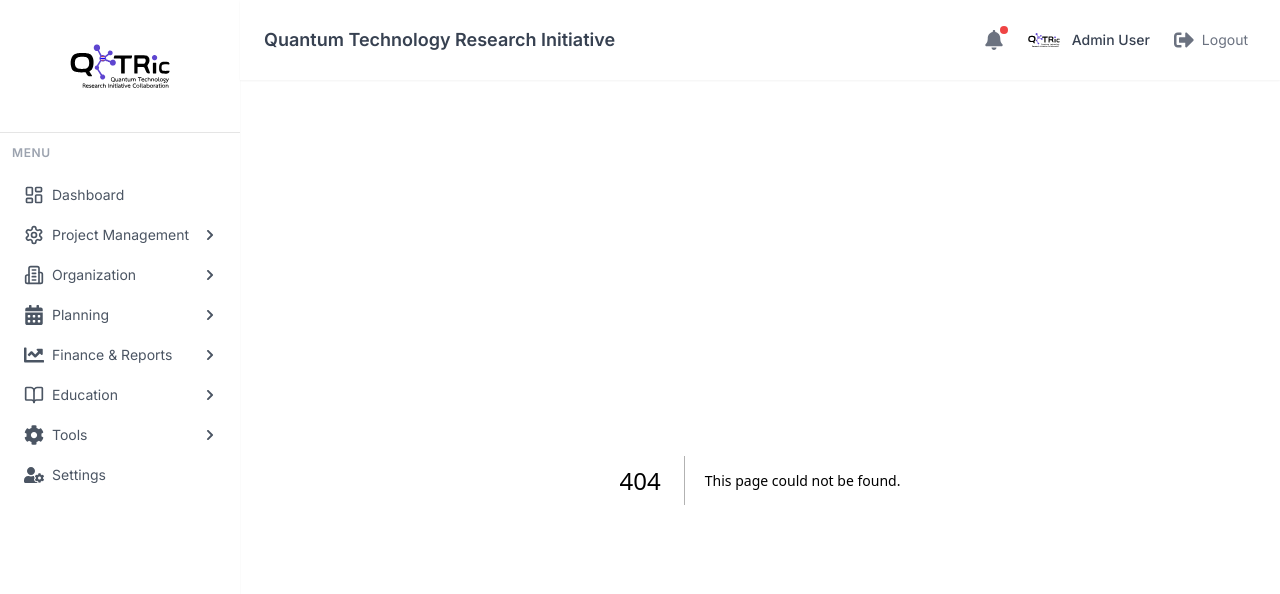
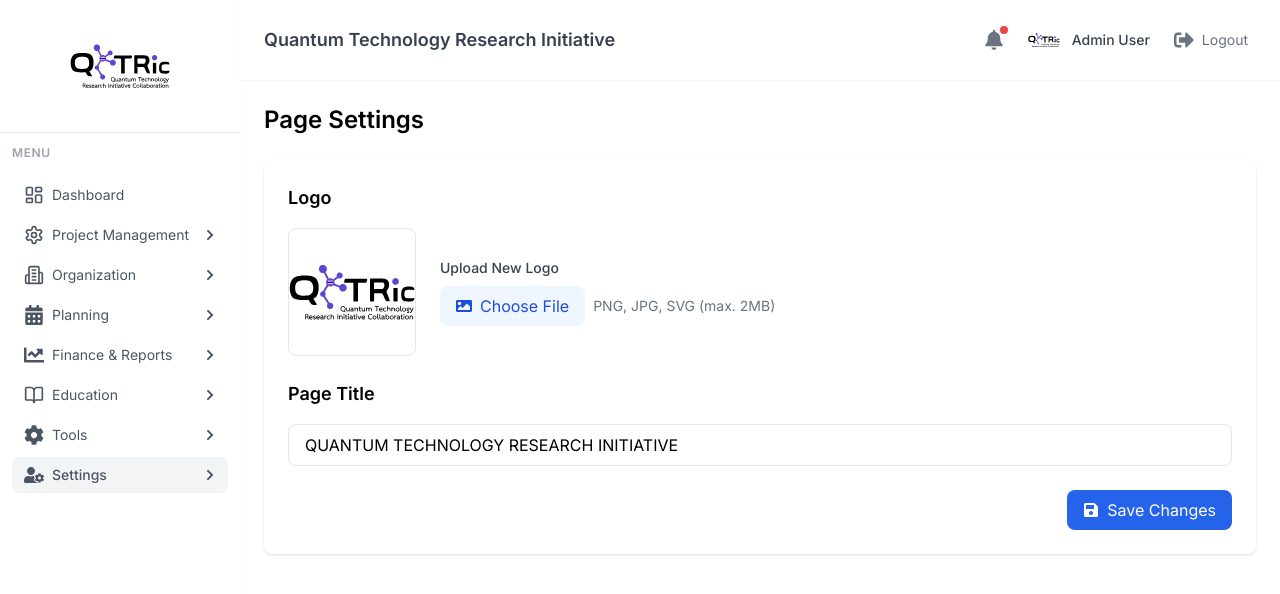
Before and after one commit to The-Tiger-Team-Academy/qtri-managements, a Next.js app: page /page-settings in a window 1280 px wide. Before the commit this address had no page. Shown: the top 594 px of the page. Built offline with nearby package versions, Linux system fonts and the light colour scheme; a web font is replaced by a local one.

Commit message:
[ADD] page setting

```diff
--- a/app/components/Navigation.tsx
+++ b/app/components/Navigation.tsx
@@ -154,8 +154,24 @@ const menuItems: MenuItem[] = [
   // Settings
   {
     name: 'Settings',
-    path: '/account-management',
-    icon: <FaUserCog className="w-5 h-5" />
+    icon: <FaUserCog className="w-5 h-5" />,
+    children: [
+      {
+        name: 'Account Management',
+        path: '/account-management',
+        icon: <FaUserCog className="w-4 h-4" />
+      },
+      {
+        name: 'Management Features',
+        path: '/management-features',
+        icon: <FaCog className="w-4 h-4" />
+      },
+      {
+        name: 'Page Settings',
+        path: '/page-settings',
+        icon: <FaCog className="w-4 h-4" />
+      }
+    ]
   }
 ]
 
--- /dev/null
+++ b/app/management-features/page.tsx
@@ -0,0 +1,54 @@
+'use client'
+import { useState } from 'react'
+import { FaCog, FaToggleOn, FaToggleOff } from 'react-icons/fa'
+
+export default function ManagementFeaturesPage() {
+  const [features, setFeatures] = useState([
+    { id: 1, name: 'Project Timeline', enabled: true },
+    { id: 2, name: 'Team Management', enabled: true },
+    { id: 3, name: 'HR Management', enabled: true },
+    { id: 4, name: 'Finance Management', enabled: false },
+    { id: 5, name: 'Education Management', enabled: true },
+    { id: 6, name: 'AI Assistant', enabled: true }
+  ])
+
+  const toggleFeature = (id: number) => {
+    setFeatures(features.map(feature =>
+      feature.id === id ? { ...feature, enabled: !feature.enabled } : feature
+    ))
+  }
+
+  return (
+    <div className="p-6">
+      {/* Header */}
+      <div className="flex justify-between items-center mb-6">
+        <h1 className="text-2xl font-semibold">Management Features</h1>
+      </div>
+
+      {/* Features List */}
+      <div className="bg-white rounded-lg shadow">
+        <div className="p-6">
+          <h2 className="text-lg font-semibold mb-4">Available Features</h2>
+          <div className="space-y-4">
+            {features.map(feature => (
+              <div key={feature.id} className="flex items-center justify-between p-4 border rounded-lg">
+                <div className="flex items-center space-x-3">
+                  <FaCog className="w-5 h-5 text-gray-500" />
+                  <span className="font-medium">{feature.name}</span>
+                </div>
+                <button
+                  onClick={() => toggleFeature(feature.id)}
+                  className={`p-2 rounded-full transition-colors ${
+                    feature.enabled ? 'text-green-500 hover:bg-green-50' : 'text-gray-400 hover:bg-gray-50'
+                  }`}
+                >
+                  {feature.enabled ? <FaToggleOn className="w-6 h-6" /> : <FaToggleOff className="w-6 h-6" />}
+                </button>
+              </div>
+            ))}
+          </div>
+        </div>
+      </div>
+    </div>
+  )
+}
--- /dev/null
+++ b/app/page-settings/page.tsx
@@ -0,0 +1,108 @@
+'use client'
+import { useState } from 'react'
+import { FaImage, FaSave } from 'react-icons/fa'
+import Image from 'next/image'
+
+export default function PageSettingsPage() {
+  const [pageTitle, setPageTitle] = useState('QUANTUM TECHNOLOGY RESEARCH INITIATIVE')
+  const [logoPreview, setLogoPreview] = useState('/qtric.svg')
+  const [isSaving, setIsSaving] = useState(false)
+
+  const handleLogoChange = (e: React.ChangeEvent<HTMLInputElement>) => {
+    const file = e.target.files?.[0]
+    if (file) {
+      const reader = new FileReader()
+      reader.onloadend = () => {
+        setLogoPreview(reader.result as string)
+      }
+      reader.readAsDataURL(file)
+    }
+  }
+
+  const handleSave = async () => {
+    setIsSaving(true)
+    try {
+      // Here you would typically make an API call to save the settings
+      // For now, we'll just simulate a delay
+      await new Promise(resolve => setTimeout(resolve, 1000))
+      alert('Settings saved successfully!')
+    } catch (error) {
+      alert('Failed to save settings')
+    } finally {
+      setIsSaving(false)
+    }
+  }
+
+  return (
+    <div className="p-6">
+      {/* Header */}
+      <div className="flex justify-between items-center mb-6">
+        <h1 className="text-2xl font-semibold">Page Settings</h1>
+      </div>
+
+      {/* Settings Form */}
+      <div className="bg-white rounded-lg shadow">
+        <div className="p-6">
+          <div className="space-y-6">
+            {/* Logo Upload */}
+            <div>
+              <h2 className="text-lg font-semibold mb-4">Logo</h2>
+              <div className="flex items-center space-x-6">
+                <div className="w-32 h-32 relative border rounded-lg overflow-hidden">
+                  <Image
+                    src={logoPreview}
+                    alt="Current Logo"
+                    fill
+                    className="object-contain"
+                  />
+                </div>
+                <div>
+                  <label className="block mb-2 text-sm font-medium text-gray-700">
+                    Upload New Logo
+                  </label>
+                  <div className="flex items-center space-x-2">
+                    <label className="flex items-center px-4 py-2 bg-blue-50 text-blue-700 rounded-lg cursor-pointer hover:bg-blue-100">
+                      <FaImage className="mr-2" />
+                      Choose File
+                      <input
+                        type="file"
+                        accept="image/*"
+                        onChange={handleLogoChange}
+                        className="hidden"
+                      />
+                    </label>
+                    <span className="text-sm text-gray-500">PNG, JPG, SVG (max. 2MB)</span>
+                  </div>
+                </div>
+              </div>
+            </div>
+
+            {/* Page Title */}
+            <div>
+              <h2 className="text-lg font-semibold mb-4">Page Title</h2>
+              <input
+                type="text"
+                value={pageTitle}
+                onChange={(e) => setPageTitle(e.target.value)}
+                className="w-full px-4 py-2 border rounded-lg focus:outline-none focus:ring-2 focus:ring-blue-500"
+                placeholder="Enter page title"
+              />
+            </div>
+
+            {/* Save Button */}
+            <div className="flex justify-end">
+              <button
+                onClick={handleSave}
+                disabled={isSaving}
+                className="flex items-center px-4 py-2 bg-blue-600 text-white rounded-lg hover:bg-blue-700 disabled:opacity-50"
+              >
+                <FaSave className="mr-2" />
+                {isSaving ? 'Saving...' : 'Save Changes'}
+              </button>
+            </div>
+          </div>
+        </div>
+      </div>
+    </div>
+  )
+}
--- a/package.json
+++ b/package.json
@@ -3,7 +3,7 @@
   "version": "0.1.0",
   "private": true,
   "scripts": {
-    "dev": "PORT=8080 next dev",
+    "dev": "PORT=8081 next dev",
     "build": "next build --no-lint",
     "start": "next start",
     "lint": "next lint",
```
Also changed, not shown: project_story.txt (added), 1 other file (tests, documents, lock files or other folders).
